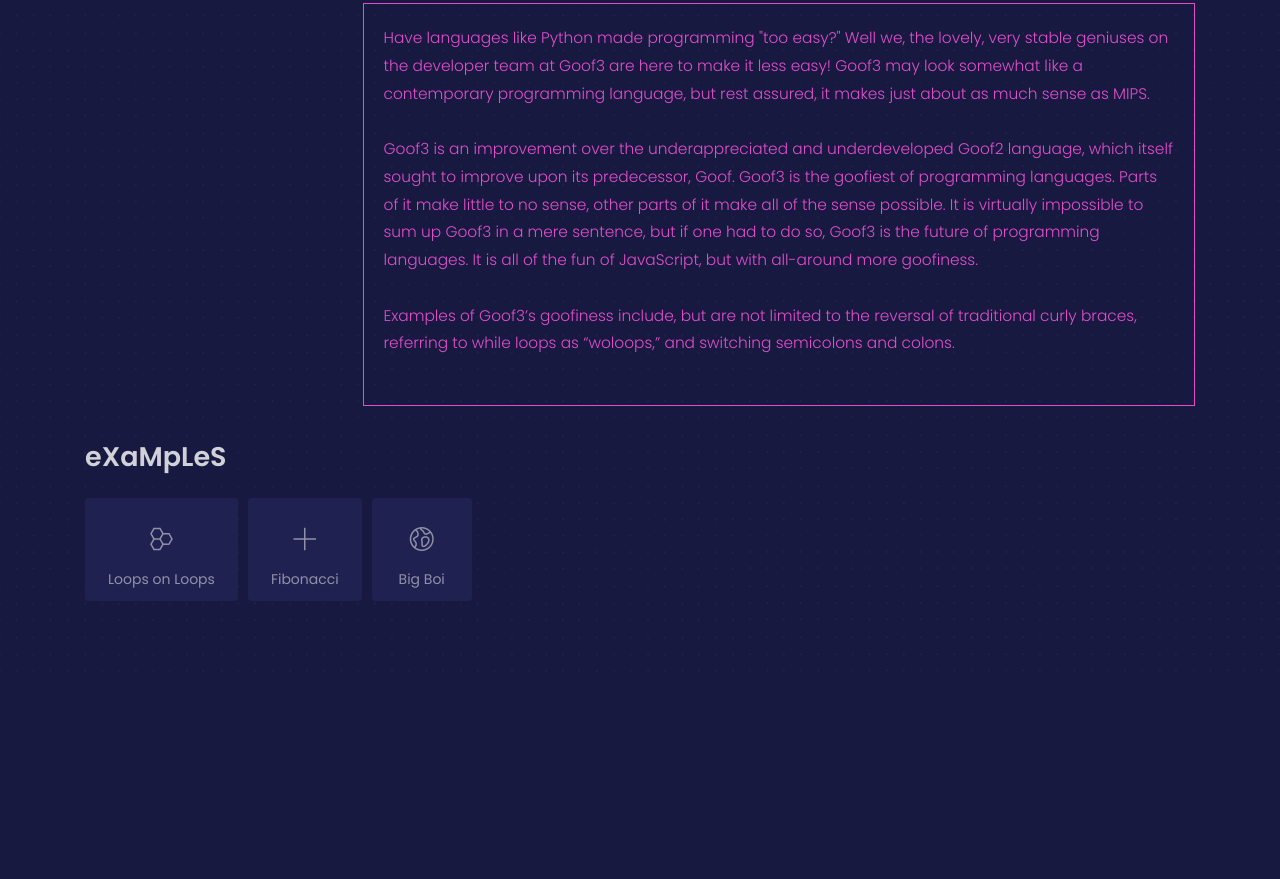
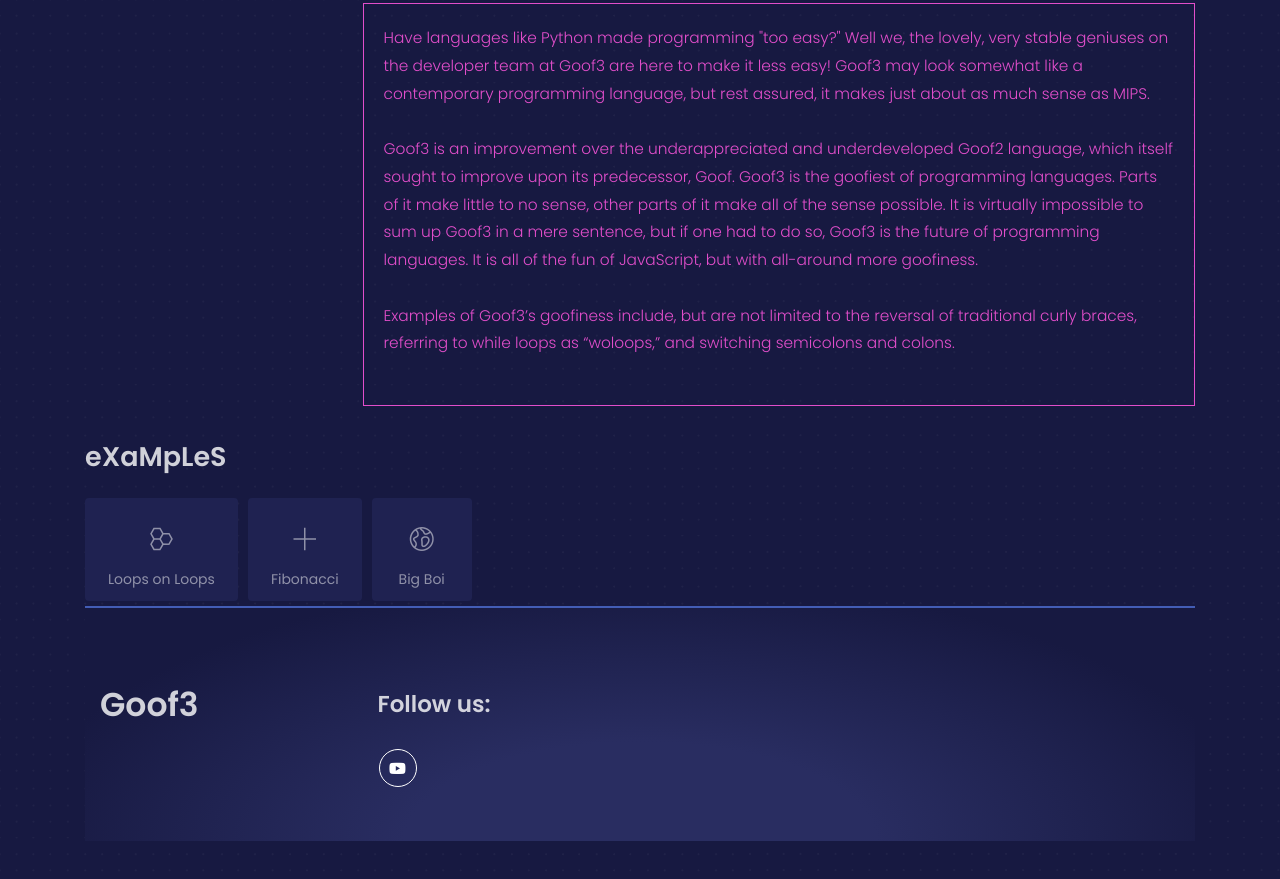
Before and after one commit to kevinusername/Goof3, a website: page docs/index.html in a window 1280 px wide. Shown: the part 975-1854 px from the top of the page. Before the commit the page ends 1651 px from the top, so only its background shows below. Drawn offline with Linux system fonts and the light colour scheme.

Commit message:
Added footer

```diff
--- a/docs/index.html
+++ b/docs/index.html
@@ -133,6 +133,23 @@
                     </blockquote>
                   </div>
               </div>
+              <footer class="footer">
+                  <div class="container">
+                    <div class="row">
+                      <div class="col-md-3">
+                        <h1 class="title">Goof3</h1>
+                      </div>
+                      <div class="col-md-3">
+                        <h3 class="title">Follow us:</h3>
+                        <div class="btn-wrapper profile">
+                          <a target="_blank" href="https://www.youtube.com/watch?v=dQw4w9WgXcQ" class="btn btn-icon btn-neutral btn-round btn-simple" data-toggle="tooltip" data-original-title="Follow us">
+                            <i class="fab fa-youtube"></i>
+                          </a>
+                        </div>
+                      </div>
+                    </div>
+                  </div>
+                </footer>
   <!--   Core JS Files   -->
   <script src="./assets/js/core/jquery.min.js" type="text/javascript"></script>
   <script src="./assets/js/core/popper.min.js" type="text/javascript"></script>
```
